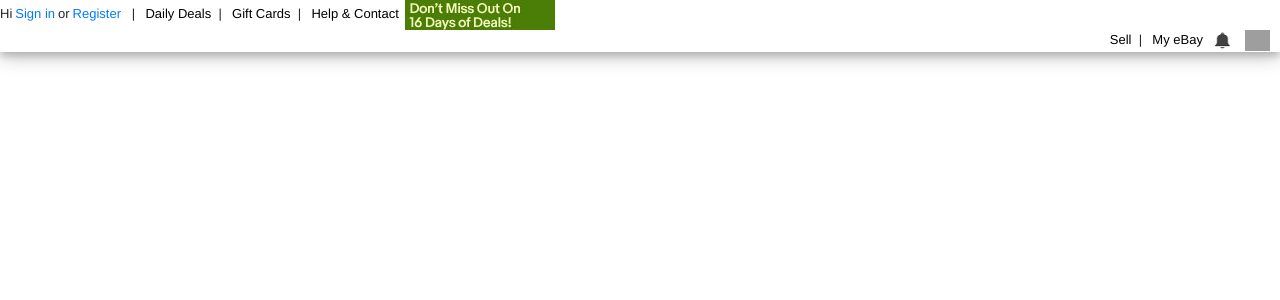
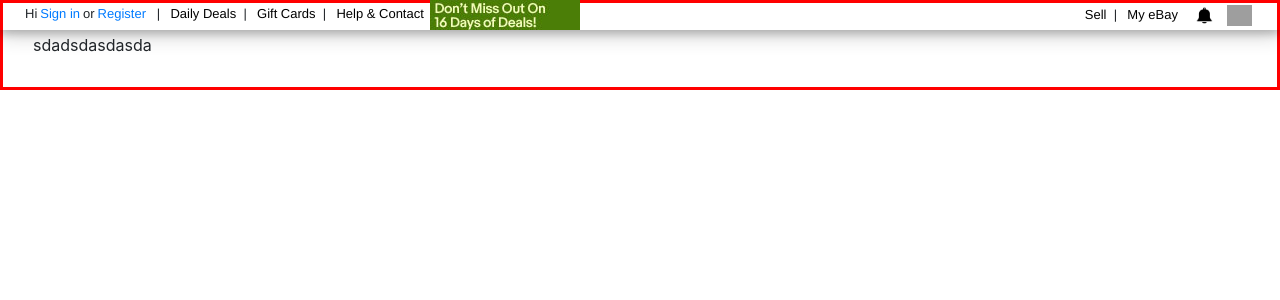
Before and after one commit to pzanchuk/Site-Rebuild, an Angular app: page / in a window 1280 px wide. Shown: the top 300 px of the page. Built offline with nearby package versions, Linux system fonts and the light colour scheme; grey boxes are pictures that could not be loaded.

Commit message:
add underheader

```diff
--- a/src/app/app.component.css
+++ b/src/app/app.component.css
@@ -1,4 +1,5 @@
 .header div{
+  padding-left: 25px;
   width: 100%;
   box-shadow: 0 4px 8px 0 rgba(0, 0, 0, 0.2), 0 6px 20px 0 rgba(0, 0, 0, 0.19);
 }
@@ -7,9 +8,9 @@
 }
 
 .nav-bar-right{
-  margin-bottom: 20px;
-  float: right;
-
+  position: absolute;
+  right: 25px;
+  top: 5px;
 }
 
 .black-link {
--- a/src/app/app.component.html
+++ b/src/app/app.component.html
@@ -13,14 +13,15 @@
     <ul class="nav-bar-right">
       <li><a class="black-link" href="#sell">&nbsp;Sell&nbsp;</a> | </li>
       <li><a class="black-link" href="#my-ebay">&nbsp;My eBay&nbsp;</a></li>
-      <li><a  href="#notifications"><img src="../assets/img/notification1.png" alt="notifications">&nbsp;&nbsp;</a></li>
-        <li><a  href="#cart"><img src="../assets/img/cart.png" alt="notifications"></a>&nbsp;&nbsp;</li>
+      <li>&nbsp;&nbsp;<a  href="#notifications"><img src="../assets/img/notification.png" alt="notifications"></a></li>
+      <li>&nbsp;&nbsp;<a  href="#cart"><img src="../assets/img/cart.png" alt="notifications"></a></li>
     </ul>
   </div>
+</div>
 
 
 
-<!-- </div>
+
 <div class="underheader">
 sdadsdasdasda
-</div> -->
+</div>
```
Also changed, not shown: src/assets/img/notification.png (added).
